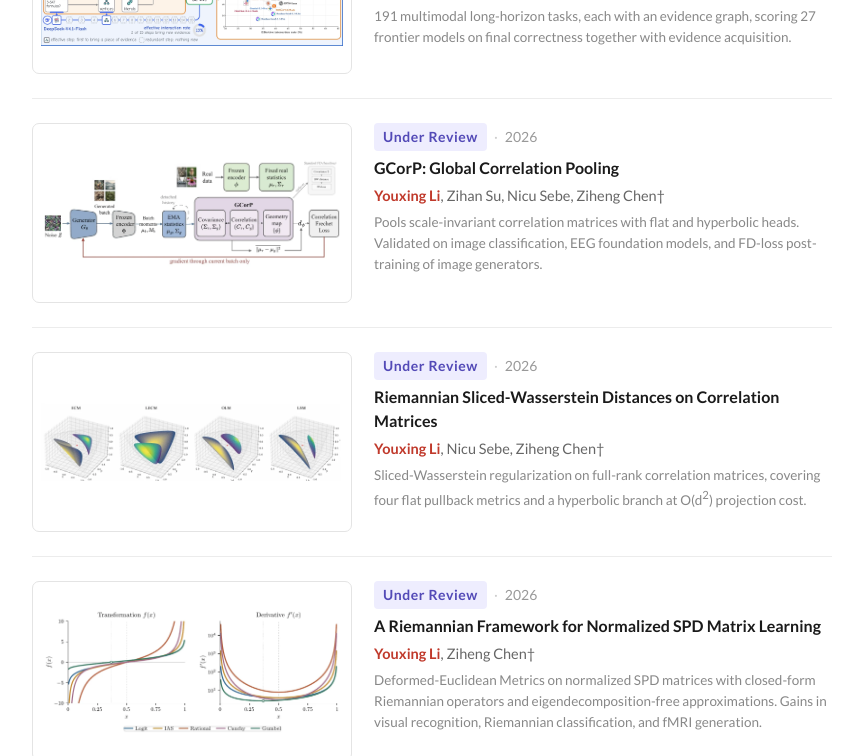
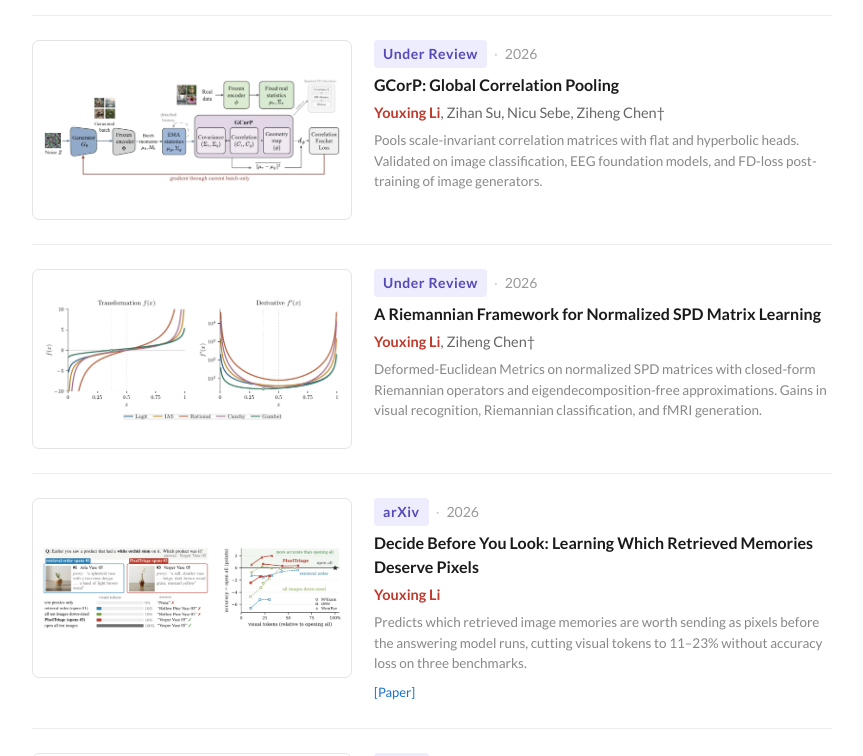
Before and after one commit to Lei-Yausing/Lei-Yausing.github.io, a plain HTML site: page index.html in a window 1280 px wide. Shown: the part 1595-2351 px from the top of the page, without its empty margins (208-1071 px from the left). Drawn offline with Linux system fonts and the light colour scheme.

Commit message:
Remove CorSW entry and two experience news items
Co-Authored-By: Claude Opus 5.5 <noreply@anthropic.com>
Claude-Session: https://claude.ai/code/session_01P9hMRPcyD6WAwXUnhD5MWM

```diff
--- a/index.html
+++ b/index.html
@@ -159,9 +159,7 @@
         <li><span class="date">Oct 2026</span><span><span class="tag purple">Technical Report</span>Our technical report <a href="https://arxiv.org/abs/2610.38568">A-RSI</a> is out and ranked #3 on Hugging Face Daily Papers!</span></li>
         <li><span class="date">Oct 2026</span><span><span class="tag purple">arXiv</span>My sole-author preprint <a href="https://arxiv.org/abs/2610.07984">Decide Before You Look</a> is now available on arXiv.</span></li>
         <li><span class="date">Jul 2026</span><span><span class="tag green">MSc</span>Graduated from The Chinese University of Hong Kong with an MSc in Advanced Statistics and Data Science.</span></li>
-        <li><span class="date">Jun 2026</span><span><span class="tag orange">Industry</span>Joined Xiaomi as project lead of A-RSI.</span></li>
         <li><span class="date">Apr 2026</span><span><span class="tag purple">arXiv</span>Our survey <a href="https://arxiv.org/abs/2604.02029">The Latent Space</a> is now available on arXiv.</span></li>
-        <li><span class="date">Feb 2025</span><span><span class="tag blue">Research</span>Joined the MHUG lab at the University of Trento as a Research Assistant.</span></li>
       </ul>
 
       <h2 class="section" id="publications">Selected Publications</h2>
@@ -205,16 +203,6 @@
             <p class="ti">GCorP: Global Correlation Pooling</p>
             <p class="au"><strong>Youxing Li</strong>, Zihan Su, Nicu Sebe, Ziheng Chen&dagger;</p>
             <p class="ab">Pools scale-invariant correlation matrices with flat and hyperbolic heads. Validated on image classification, EEG foundation models, and FD-loss post-training of image generators.</p>
-          </div>
-        </div></li>
-
-        <li><div class="pc">
-          <button type="button" class="pt" data-full="images/fig_rsw.webp" data-title="Riemannian Sliced-Wasserstein Distances on Correlation Matrices"><img src="images/fig_rsw.webp" alt="" loading="lazy"><span class="hint">View larger</span></button>
-          <div class="pb">
-            <div class="vr"><span class="vt">Under Review</span><span class="vd">&middot;</span><span class="vy">2026</span></div>
-            <p class="ti">Riemannian Sliced-Wasserstein Distances on Correlation Matrices</p>
-            <p class="au"><strong>Youxing Li</strong>, Nicu Sebe, Ziheng Chen&dagger;</p>
-            <p class="ab">Sliced-Wasserstein regularization on full-rank correlation matrices, covering four flat pullback metrics and a hyperbolic branch at O(d<sup>2</sup>) projection cost.</p>
           </div>
         </div></li>
 
```
Also changed, not shown: images/fig_rsw.webp (deleted).
